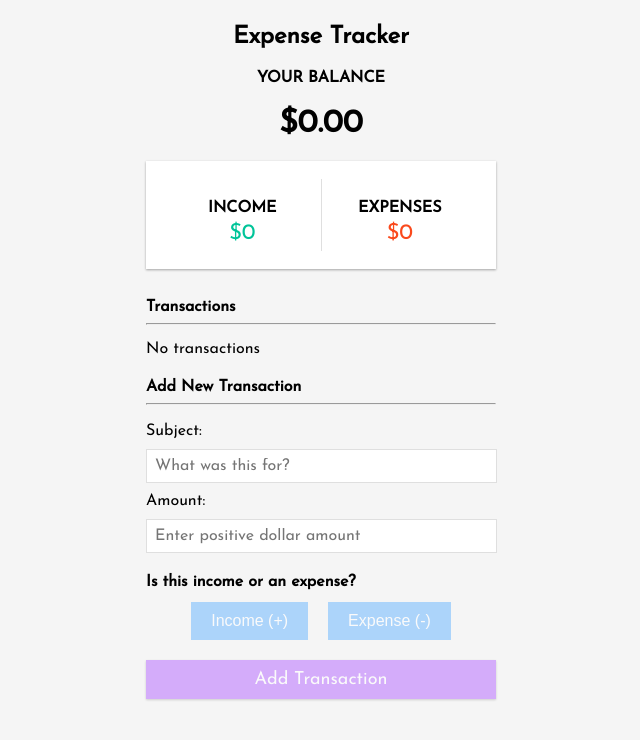
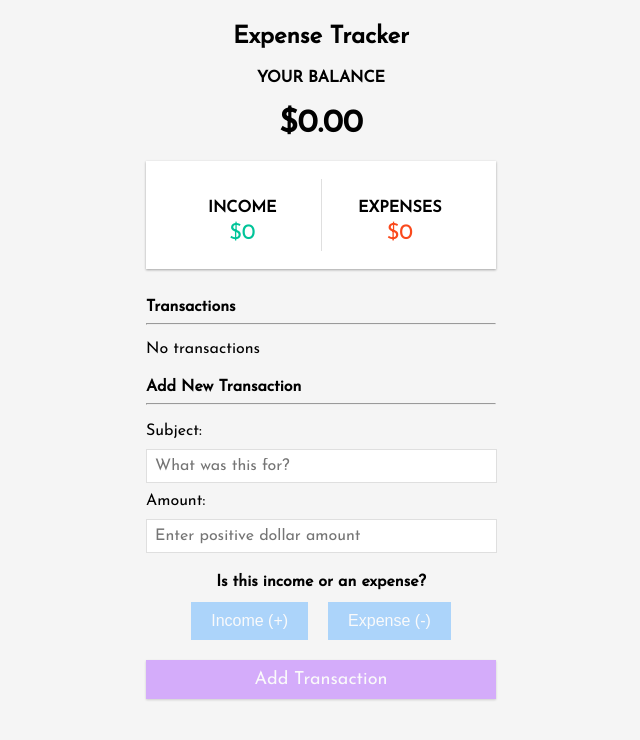
Before and after one commit to dougschallmoser/expense-tracker, a React (Create React App) app: page / in a window 1280 px wide. Shown: the top 740 px of the page, without its empty margins (319-959 px from the left). Built offline with nearby package versions, Linux system fonts and the light colour scheme.

Commit message:
add center class for centering text

```diff
--- a/src/components/CreateTransaction.js
+++ b/src/components/CreateTransaction.js
@@ -72,7 +72,7 @@ function CreateTransaction() {
             onChange={handleChange}
           />
         </div>
-        <h4>Is this income or an expense?</h4>
+        <h4 className="center">Is this income or an expense?</h4>
         <div className="amount-type-container">
           <div className="amount-type">
             <input
--- a/src/main.css
+++ b/src/main.css
@@ -93,6 +93,10 @@ h4 {
   transition: opacity 0.5s ease;
 }
 
+.delete-transaction:focus {
+  outline: none;
+}
+
 label {
   display: inline-block;
   margin: 10px 0;
@@ -163,3 +167,7 @@ form input:focus {
 .amount-type input[type="radio"]:focus + label {
   opacity: 1;
 }
+
+.center {
+  text-align: center;
+}
```
Also changed, not shown: 1 other file (tests, documents, lock files or other folders).
